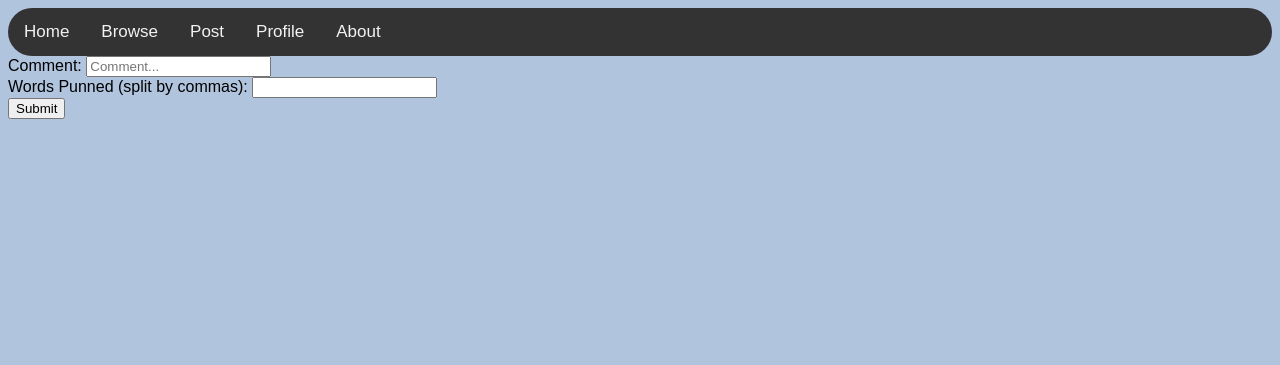
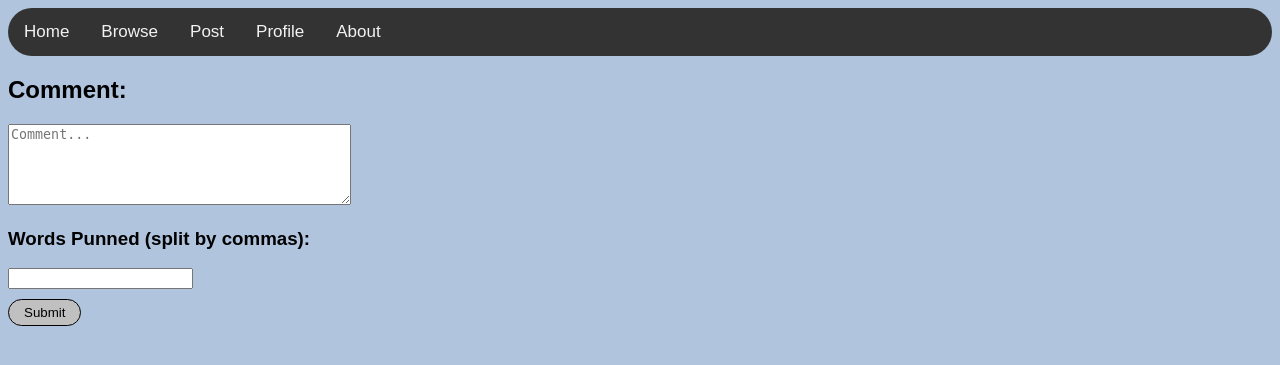
Before and after one commit to RyTaus/punr, a Python web app: template templates/post.html in a window 1280 px wide. Shown: the top 365 px of the page. Run offline with Jinja, Linux system fonts and the light colour scheme; the template is opened without the code that fills it, so the values that code supplies are empty.

Commit message:
fixed browse and post css/html

```diff
--- a/resources/styles/styles.css
+++ b/resources/styles/styles.css
@@ -65,6 +65,20 @@ span.post_time {
   color: white;
 }
 
+.prompt_text {
+  font-style: normal;
+  font-family: sans-serif;
+}
+
+.button {
+  margin-top: 10px;
+  padding: 5px 15px;
+  background: silver;
+  border: 1px solid black;
+  cursor: pointer;
+  border-radius: 30px;
+
+}
 #map {
   height: 400px;
   width: 100%;
--- a/templates/post.html
+++ b/templates/post.html
@@ -16,12 +16,13 @@
     </div>
 
     <form action="/post" method="post">
-      Comment: <input type="text" name="content" placeholder="Comment..." maxlength="140"></input>
+      <h2 class="prompt_text">Comment:</h2>
+      <textArea type="text" name="content" placeholder="Comment..." maxlength="140" rows="5" cols="40"></textArea>
       <br>
-      Words Punned (split by commas): <input type="text" name="keywords"></input>
+      <h3 class="prompt_text">Words Punned (split by commas):</h3>
+      <input type="text" name="keywords"></input>
       <br>
-
-      <input type="submit" value="Submit"></input>
+      <input class="button" type="submit" value="Submit"></input>
 
     </form>
   </body>
```
Also changed, not shown: templates/browse.html (+4 -3 lines).
